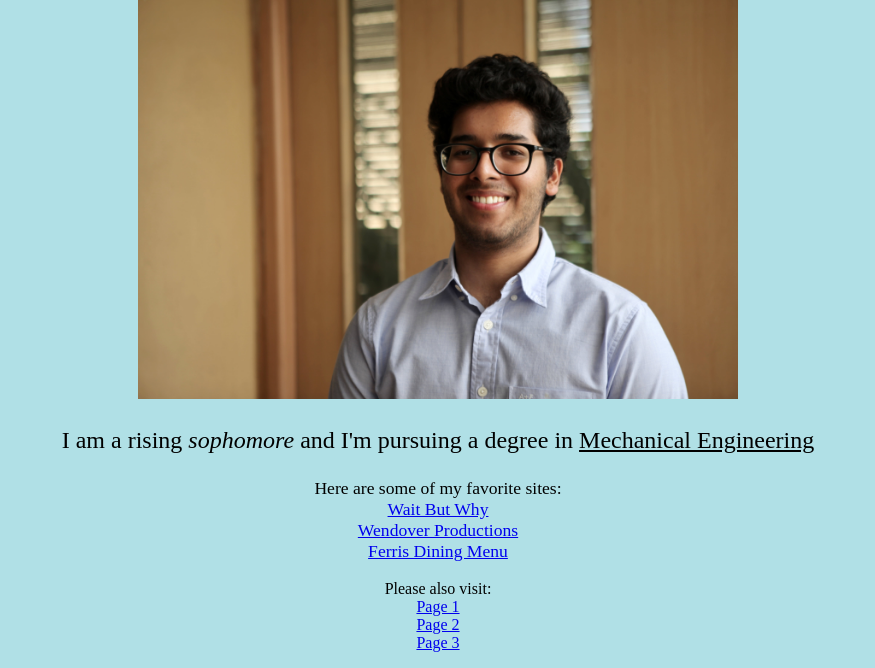
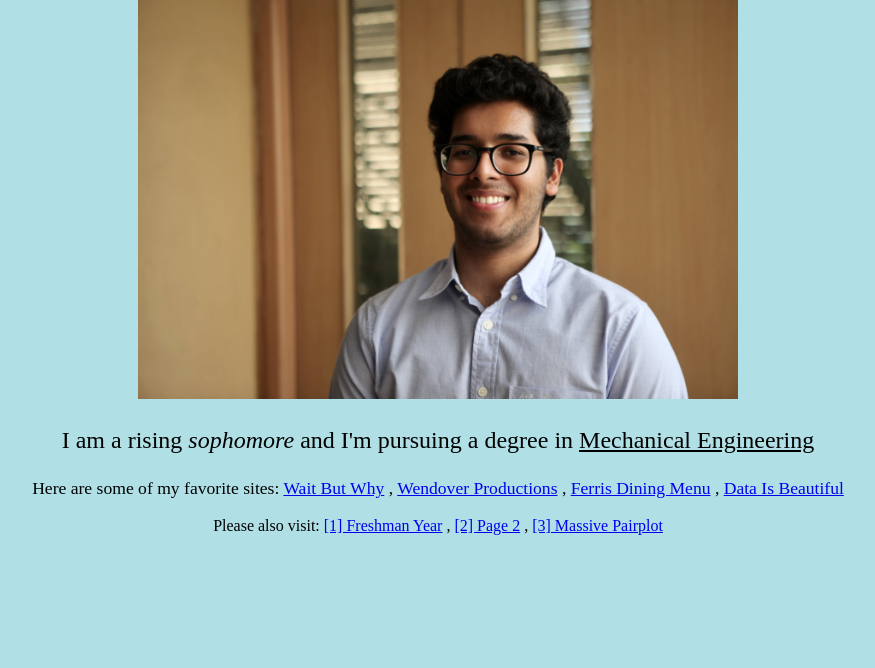
Before and after one commit to siddhanthlath/ENGI1006-Project, a Flask app: page / in a window 1280 px wide. Shown: the part 190-858 px from the top of the page, without its empty margins (202-1077 px from the left). After the commit the page ends 725 px from the top, so only its background shows below. Run offline with Flask 2, Linux system fonts and the light colour scheme.

Commit message:
Third commit, forming structure for second and third pages

```diff
--- a/app.py
+++ b/app.py
@@ -19,17 +19,17 @@ app = Flask(__name__)
 def main_page():
     return render_template("main_page.html")
 
-@app.route("/page1")
-def page1():
-    return render_template("page1.html")
+@app.route("/freshman_year")
+def freshman_year():
+    return render_template("freshman_year.html")
 
 @app.route("/page2")
 def page2():
     return render_template("page2.html")
 
-@app.route("/page3")
-def page3():
-    return render_template("page3.html")
+@app.route("/massive_pairplot")
+def massive_pairplot():
+    return render_template("massive_pairplot.html")
 
 #start the server
 if __name__ == "__main__":
--- a/templates/main_page.html
+++ b/templates/main_page.html
@@ -10,23 +10,17 @@
 	<h1 style="font-size:300%; color: red;">Welcome to Siddhanth's Homepage!</h1>
 	<p  style="font-size:200%;">
 	My name is <b style="font-family: verdana;">Siddhanth Lath</b>. <br> </p>
-	<img src="/static/test1.jpg" alt="Profile Picture" style="width: 600px; height: 400px;"> <br>
+	<img src="/static/profile_pic.jpg" alt="Siddhanth's Profile Picture" style="width: 600px; height: 400px;"> <br>
 	<p style="font-size:150%;">
 	I am a rising <i>sophomore</i> and I'm pursuing a degree in <u>Mechanical Engineering</u> <br>
 	</p>
 
 	<p style="font-size:110%;">
-	Here are some of my favorite sites: <br>
-	<a href="https://waitbutwhy.com">Wait But Why</a> <br>
-	<a href="https://www.youtube.com/user/Wendoverproductions">Wendover Productions</a> <br>
-	<a href="https://dining.columbia.edu/content/ferris-booth-commons-0">Ferris Dining Menu</a> <br>
+	Here are some of my favorite sites: <a href="https://waitbutwhy.com">Wait But Why</a> , <a href="https://www.youtube.com/user/Wendoverproductions">Wendover Productions</a> , <a href="https://dining.columbia.edu/content/ferris-booth-commons-0">Ferris Dining Menu</a> ,  <a href="https://www.reddit.com/r/dataisbeautiful/top/?t=month">Data Is Beautiful</a> <br>
 	</P>
 
 	<p>
-	Please also visit: <br>
-	<a href="/page1">Page 1</a> <br>
-	<a href="/page2">Page 2</a> <br>
-	<a href="/page3">Page 3</a> <br>
+	Please also visit: <a href="/freshman_year">[1] Freshman Year</a> , <a href="/page2">[2] Page 2</a> , <a href="/massive_pairplot">[3] Massive Pairplot</a> <br>
 	</p>
 
 
```
Also changed, not shown: templates/freshman_year.html (added, +23 -0 lines), templates/massive_pairplot.html (added, +23 -0 lines), templates/page1.html (deleted, +0 -23 lines), templates/page2.html (+7 -3 lines), templates/page3.html (deleted, +0 -23 lines), static/profile_pic.jpg (renamed from static/test1.jpg), 4 other files.
